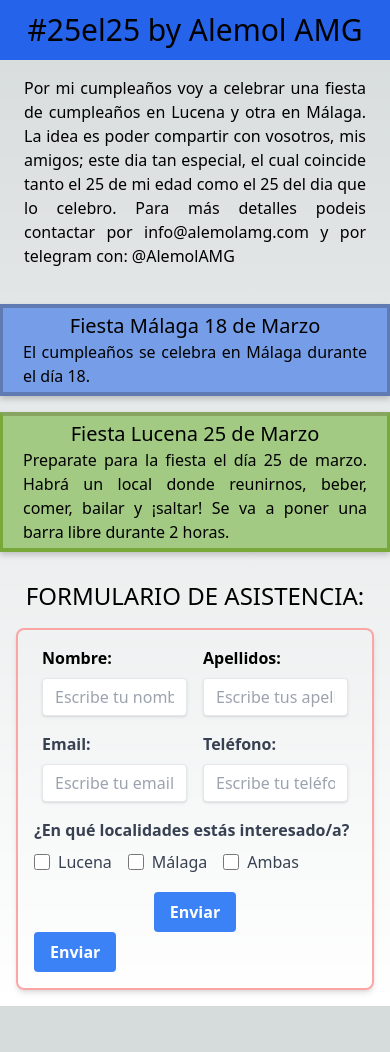
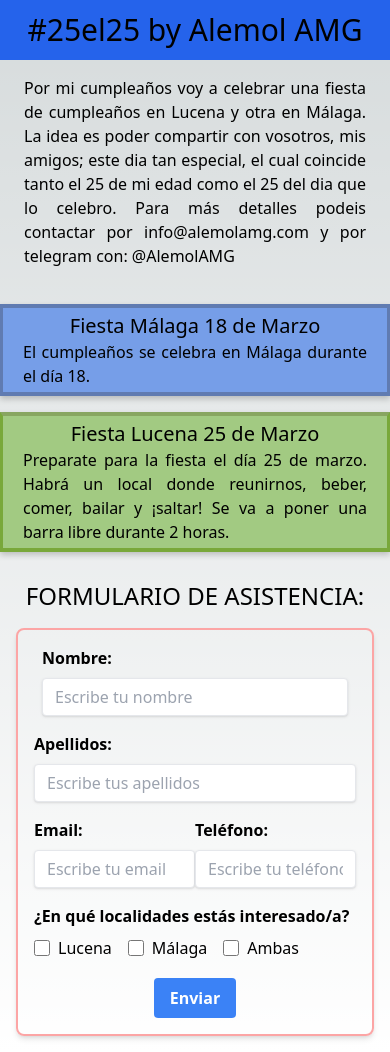
Before and after one commit to alemolamg/web-fiesta, a Next.js app: page / in a window 390 px wide. Before the commit the page ends 1006 px from the top, so only its background shows below. Built offline with nearby package versions, Linux system fonts and the light colour scheme.

Commit message:
form preparado

```diff
--- a/src/components/Form.tsx
+++ b/src/components/Form.tsx
@@ -10,13 +10,13 @@ const Form: FC<{}> = ({ }) => {
     const [telefono, setTelefono] = useState('');
     // const [localidad, setLocalidad] = useState('');
     const [asistencia, setAsistencia] = useState('');
-    const [localidades, setLocalidad] = useState({
+    const [localidades, setLocalidades] = useState({
         lucena: false,
         malaga: false,
         ambas: false
     });
 
-      const handleLocalidadesChange = (event) => {
+    const handleLocalidadesChange = (event: ChangeEvent<HTMLInputElement>) => {
         const { name, checked } = event.target;
         setLocalidades({
             ...localidades,
@@ -24,47 +24,38 @@ const Form: FC<{}> = ({ }) => {
         });
     };
 
-      const handleSubmit = (event) => {
-        event.preventDefault();
-        console.log(localidades);
-      };
 
     const handleNombreChange = (event: ChangeEvent<HTMLInputElement>) => {
         setNombre(event.target.value);
     };
 
-    //   const handleApellidosChange = (event) => {
-    //     setApellidos(event.target.value);
-    //   };
+    const handleApellidosChange = (event: ChangeEvent<HTMLInputElement>) => {
+        setApellidos(event.target.value);
+    };
 
-    //   const handleEmailChange = (event) => {
-    //     setEmail(event.target.value);
-    //   };
+    const handleEmailChange = (event: ChangeEvent<HTMLInputElement>) => {
+        setEmail(event.target.value);
+    };
 
-    //   const handleTelefonoChange = (event) => {
-    //     setTelefono(event.target.value);
-    //   };
+    const handleTelefonoChange = (event: ChangeEvent<HTMLInputElement>) => {
+        setTelefono(event.target.value);
+    };
 
-    //   const handleLocalidadChange = (event) => {
-    //     setLocalidad(event.target.value);
-    //   };
-
-    //   const handleAsistenciaChange = (event) => {
+    // const handleAsistenciaChange = (event: ChangeEvent<HTMLInputElement>) => {
     //     setAsistencia(event.target.value);
-    //   };
-
-    // const handleSubmit = (event) => {
-    //     event.preventDefault();
-    //     console.log(`
-    //       Nombre: ${nombre}
-    //       Apellidos: ${apellidos}
-    //       Email: ${email}
-    //       Teléfono: ${telefono}
-    //       Localidad: ${localidad}
-    //       Asistencia: ${asistencia}
-    //     `);
     // };
 
+     const handleSubmit = (event: ChangeEvent<HTMLInputElement>) => {
+         event.preventDefault();
+         console.log(`
+           Nombre: ${nombre}
+           Apellidos: ${apellidos}
+           Email: ${email}
+           Teléfono: ${telefono}
+           Localidad: ${localidades}
+           Asistencia: ${asistencia}
+         `);
+     };
 
     return (
         <>
@@ -74,7 +65,7 @@ const Form: FC<{}> = ({ }) => {
             </div> */}
             <div className=" p-4">
                 <form className="border-red-300 border-2 p-4 rounded-lg shadow-md">
-                    <div className="grid grid-cols-2">
+                    <div className="grid md:grid-cols-2">
                         <div className="mb-4 mx-2">
                             <label htmlFor="nombre" className="block font-bold mb-2">
                                 Nombre:
@@ -83,15 +74,14 @@ const Form: FC<{}> = ({ }) => {
                                 type="text"
                                 id="nombre"
                                 name="nombre"
-
-                                // onChange={handleNombreChange}
+                                onChange={handleNombreChange}
                                 placeholder="Escribe tu nombre"
                                 className="shadow appearance-none border rounded w-full py-2 px-3 mr-2 leading-tight focus:outline-none focus:shadow-outline"
                                 // className="shadow appearance-none border rounded w-full py-2 px-3 text-gray-700 leading-tight focus:outline-none focus:shadow-outline"
                                 required
                             />
                         </div>
-                        <div className="mb-4 mx-2">
+                        <div className="mb-4 md:mx-2">
                             <label htmlFor="apellidos" className="block font-bold mb-2">
                                 Apellidos:
                             </label>
@@ -100,16 +90,16 @@ const Form: FC<{}> = ({ }) => {
                                 id="apellidos"
                                 name="apellidos"
                                 value={apellidos}
-                                // onChange={handleApellidosChange}
+                                onChange={handleApellidosChange}
                                 placeholder="Escribe tus apellidos"
-                                className="shadow appearance-none border rounded w-full py-2 px-3 text-gray-700 leading-tight focus:outline-none focus:shadow-outline"
+                                className="shadow appearance-none border rounded w-full py-2 px-3 mr-2 leading-tight focus:outline-none focus:shadow-outline"
                                 required
                             />
                         </div>
                     </div>
                     <div className="grid grid-cols-2">
-                        <div className="mb-4 mx-2">
-                            <label htmlFor="email" className="block text-gray-700 font-bold mb-2">
+                        <div className="mb-4 md:mx-2">
+                            <label htmlFor="email" className="block font-bold mb-2">
                                 Email:
                             </label>
                             <input
@@ -117,14 +107,14 @@ const Form: FC<{}> = ({ }) => {
                                 id="email"
                                 name="email"
                                 value={email}
-                                // onChange={handleEmailChange}
+                                onChange={handleEmailChange}
                                 placeholder="Escribe tu email"
                                 className="shadow appearance-none border rounded w-full py-2 px-3 mr-2 leading-tight focus:outline-none focus:shadow-outline"
                                 required
                             />
                         </div>
-                        <div className="mb-4 mx-2">
-                            <label htmlFor="telefono" className="block text-gray-700 font-bold mb-2">
+                        <div className="mb-4 md:mx-2">
+                            <label htmlFor="telefono" className="block font-bold mb-2">
                                 Teléfono:
                             </label>
                             <input
@@ -132,7 +122,8 @@ const Form: FC<{}> = ({ }) => {
                                 id="telefono"
                                 name="telefono"
                                 placeholder="Escribe tu teléfono"
-                                // value={telefono}
+                                onChange={handleTelefonoChange}
+                                value={telefono}
                                 className="shadow appearance-none border rounded w-full py-2 px-3 mr-2 leading-tight focus:outline-none focus:shadow-outline"
                                 required
                             />
@@ -140,7 +131,7 @@ const Form: FC<{}> = ({ }) => {
                     </div>
 
                     <div className="mb-4">
-          <span className="block text-gray-700 font-bold mb-2">
+                        <span className="block font-bold mb-2">
                             ¿En qué localidades estás interesado/a?
                         </span>
                         <label htmlFor="localidades-lucena" className="inline-flex items-center mr-4">
@@ -152,7 +143,7 @@ const Form: FC<{}> = ({ }) => {
                                 onChange={handleLocalidadesChange}
                                 className="form-checkbox h-4 w-4 text-blue-600"
                             />
-            <span className="ml-2 text-gray-700">Lucena</span>
+                            <span className="ml-2">Lucena</span>
                         </label>
                         <label htmlFor="localidades-malaga" className="inline-flex items-center mr-4">
                             <input
@@ -163,7 +154,7 @@ const Form: FC<{}> = ({ }) => {
                                 onChange={handleLocalidadesChange}
                                 className="form-checkbox h-4 w-4 text-blue-600"
                             />
-            <span className="ml-2 text-gray-700">Málaga</span>
+                            <span className="ml-2">Málaga</span>
                         </label>
                         <label htmlFor="localidades-ambas" className="inline-flex items-center">
                             <input
@@ -174,7 +165,7 @@ const Form: FC<{}> = ({ }) => {
                                 onChange={handleLocalidadesChange}
                                 className="form-checkbox h-4 w-4 text-blue-600"
                             />
-            <span className="ml-2 text-gray-700">Ambas</span>
+                            <span className="ml-2 ">Ambas</span>
                         </label>
                     </div>
                     <div className="flex justify-center">
@@ -186,12 +177,6 @@ const Form: FC<{}> = ({ }) => {
                         </button>
                     </div>
 
-                    <button
-                        type="submit"
-                        className="bg-blue-500 hover:bg-blue-700 text-white font-bold py-2 px-4 rounded focus:outline-none focus:shadow-outline"
-                    >
-                        Enviar
-                    </button>
                 </form>
             </div>
         </>
```
Lines whose indentation alone changed are shown as unchanged.
